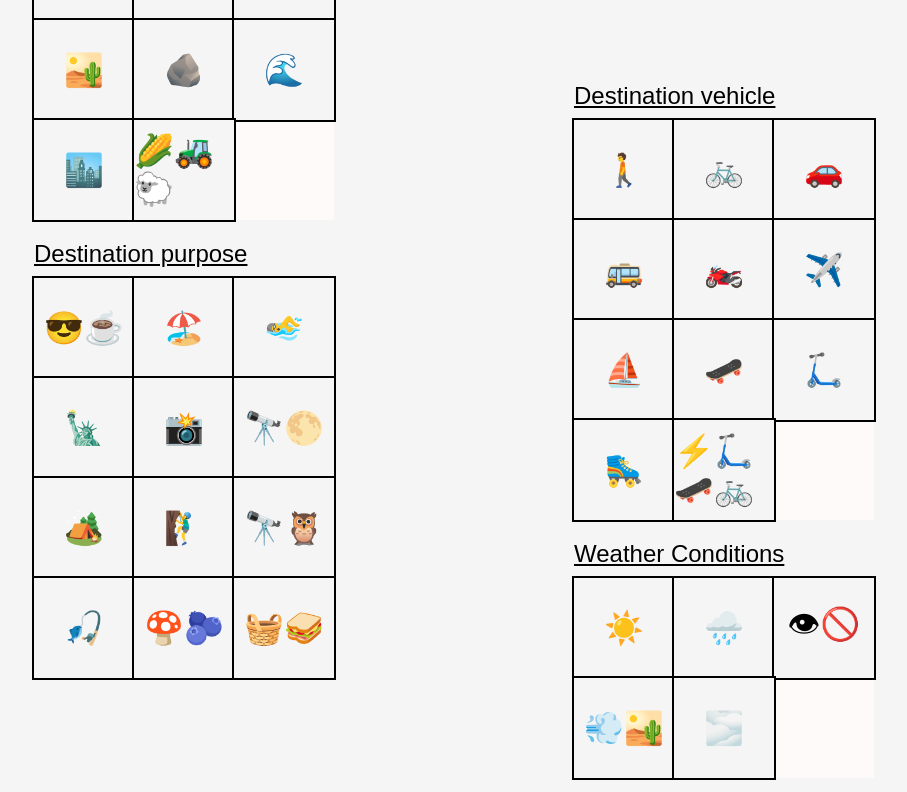
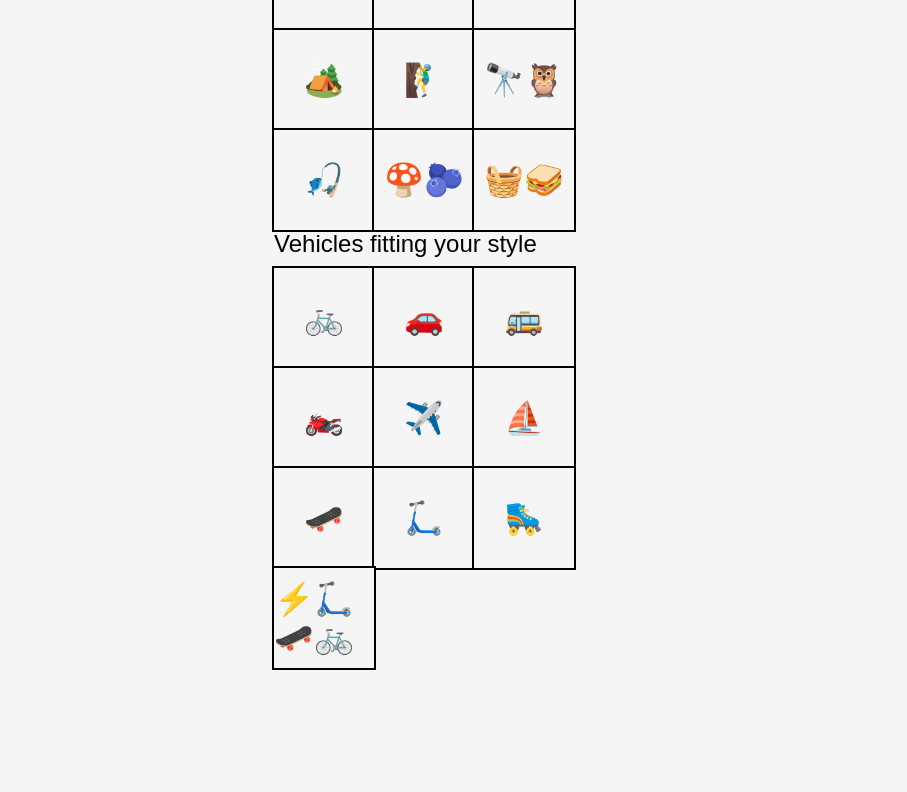
Before and after one commit to MichaelYorman/portfolio, a React (Vite) app in the folder project/frontend/: page /new-list in a window 1280 px wide. Shown: the part 868-1660 px from the top of the page, without its empty margins (216-1123 px from the left). Built offline with nearby package versions, Linux system fonts and the light colour scheme.

Commit message:
started developing new, more fun version of the guide

```diff
--- a/project/frontend/src/components/Userlist/EditList.jsx
+++ b/project/frontend/src/components/Userlist/EditList.jsx
@@ -5,10 +5,7 @@ import axios from "axios";
 import { ClothAccessoryList } from "./ListItems";
 import {
   NewListDiv,
-  TopListSectionGrid,
-  TopListContentDiv1,
-  TopListContentDiv2,
-  MapApiDiv,
+  TopListContentDiv,
   BottomContentDiv,
   ClothHeaderDiv,
   ClothContentDiv,
@@ -762,8 +759,6 @@ return (
     </GenerateListButton>
     </SaveGenerateDiv>
     <Test onClick={handlePut}></Test>
-    <MapApiDiv/>
-    <TopListSectionGrid>
     <TopListContentDiv1>
     <MyListHeader><header>List name</header>
     <textarea
@@ -839,7 +834,6 @@ return (
     </MultiItemDiv>
     </MyListHeader>
     </TopListContentDiv2>
-    </TopListSectionGrid>
     <BottomContentDiv>
  <HeadWearListing
     IsHeadWearTableActive={IsHeadWearTableActive}
--- a/project/frontend/src/components/Userlist/NewList.jsx
+++ b/project/frontend/src/components/Userlist/NewList.jsx
@@ -2,10 +2,7 @@ import { useState } from "react";
 import axios from "axios";
 import {
   NewListDiv,
-  TopListSectionGrid,
-  TopListContentDiv1,
-  TopListContentDiv2,
-  MapApiDiv,
+  TopListContentDiv,
   BottomContentDiv,
   ClothHeaderDiv,
   ClothContentDiv,
@@ -94,7 +91,6 @@ const getSource = () => ({
   ],
 
   Vehicles: [
-    { value: 'foot', label: 'on foot', symbol: '🚶' },
     { value: 'bike', label: 'bike', symbol: '🚲' },
     { value: 'car', label: 'car', symbol: '🚗' },
     { value: 'publictransportation', label: 'public transportation', symbol: '🚌' },
@@ -671,11 +667,9 @@ return (
     <div>
       <NewListDiv>
         <Test onClick={handlePost}></Test>
-        <MapApiDiv/>
-        <TopListSectionGrid>
-          <TopListContentDiv1>
+          <TopListContentDiv>
             <MyListHeader>
-              <header>List name</header>
+              <header>Name of your style</header>
               <textarea
                 onChange={(e) => {
                   console.log(e.target.value);
@@ -689,7 +683,7 @@ return (
             </MyListHeader>
 
             <MyListHeader>
-              <header>Destination name</header>
+              <header>Describe your style</header>
               <textarea
                 onChange={(e) => {
                   console.log(e.target.value);
@@ -703,14 +697,14 @@ return (
             </MyListHeader>
 
             <MyListHeader>
-              <header>Destination type</header>
+              <header>Situations fitting your style</header>
               <N onClick={clickMe}/>
               <MultiItemDiv>
-                {DestinationTypes.map((item, i) => (
+                {DestinationPurposes.map((item, i) => (
                   <MultiItem
                     key={i}
                     $isActive={!!ActiveTypeBoxes[i]}
-                    onClick={() => toggleDestinationTypeBox(i)}
+                    onClick={() => toggleDestinationPurposeBox(i)}
                   >
                     {item.symbol}
                   </MultiItem>
@@ -719,24 +713,7 @@ return (
             </MyListHeader>
 
             <MyListHeader>
-              <header>Destination purpose</header>
-              <MultiItemDiv>
-                {DestinationPurposes.map((item, i) => (
-                  <MultiItem
-                    key={i}
-                    $isActive={!!ActivePurposeBoxes[i]}
-                    onClick={() => toggleDestinationPurposeBox(i)}
-                  >
-                    {item.symbol}
-                  </MultiItem>
-                ))}
-              </MultiItemDiv>
-            </MyListHeader>
-          </TopListContentDiv1>
-
-          <TopListContentDiv2>
-            <MyListHeader>
-              <header>Destination vehicle</header>
+              <header>Vehicles fitting your style</header>
               <MultiItemDiv>
                 {Vehicles.map((item, i) => (
                   <MultiItem
@@ -744,29 +721,12 @@ return (
                     $isActive={!!ActiveVehicleBoxes[i]}
                     onClick={() => toggleVehicleBox(i)}
                   >
-                    {item.symbol}
+                  {item.symbol}
                   </MultiItem>
                 ))}
               </MultiItemDiv>
             </MyListHeader>
-
-            <MyListHeader>
-              <header>Weather Conditions</header>
-              <MultiItemDiv>
-                {Weather.map((item, i) => (
-                  <MultiItem
-                    key={i}
-                    $isActive={!!ActiveWeatherBoxes[i]}
-                    onClick={() => toggleWeatherBox(i)}
-                  >
-                    {item.symbol}
-                  </MultiItem>
-                ))}
-              </MultiItemDiv>
-            </MyListHeader>
-          </TopListContentDiv2>
-        </TopListSectionGrid>
-
+          </TopListContentDiv>
         <BottomContentDiv>
       <HeadWearListing
     IsHeadWearTableActive={IsHeadWearTableActive}
--- a/project/frontend/src/components/Userlist/NewListStyle.jsx
+++ b/project/frontend/src/components/Userlist/NewListStyle.jsx
@@ -8,36 +8,10 @@ export const NewListDiv = styled.div`
   margin-top:250px;
 `;
 
-export const TopListSectionGrid = styled.div`
-  display:grid;
-  grid-template-columns:1fr 1fr;
-  grid-template-rows:1fr;
-`;
-
-export const TopListContentDiv1 = styled.div`
+export const TopListContentDiv = styled.div`
   display:flex;
   flex-direction:column;
-  grid-column:1;
-  gap:20px;
-  margin-top:50px;
-  margin-left:150px;
-`;
-
-export const TopListContentDiv2 = styled.div`
-  display:flex;
-  flex-direction:column;
-  grid-column:2;
-  gap:20px;
-  margin-top:600px;
-  margin-left:150px;
-`;
-
-export const MapApiDiv = styled.div`
-  background-color:gray;
-  position:absolute;
-  right:0;
-  height:512px;
-  width:512px;
+  align-items:center;
 `;
 
 export const BottomContentDiv = styled.div`
@@ -100,11 +74,7 @@ export const MyListHeader = styled.header`
   width:fit-content;
   gap:10px;
   header{
-    text-decoration:underline;
     font-size:1.5em;
-  }
-  h1{
-    cursor:pointer;
   }
 `;
 
@@ -197,7 +167,6 @@ export const MultiItemDiv = styled.div`
   flex-direction:row;
   width:300px;
   height:fit-content;
-  background-color:snow;
   flex-wrap:wrap;
 `;
 
@@ -209,12 +178,11 @@ export const MultiItem = styled.div`
   flex-direction:row;
   align-items:center;
   justify-content:center;
-  gap:10px;
   background-color:${props => (props.$isActive ? "green" : "whitesmoke")};
   outline-style:solid;
   outline-width:2px;
   cursor:pointer;
-  transition:background-color:0.3s;
+  &:hover {border-style:solid;border-color:yellow;}
 `;
 
 export const N = styled.div`
```
